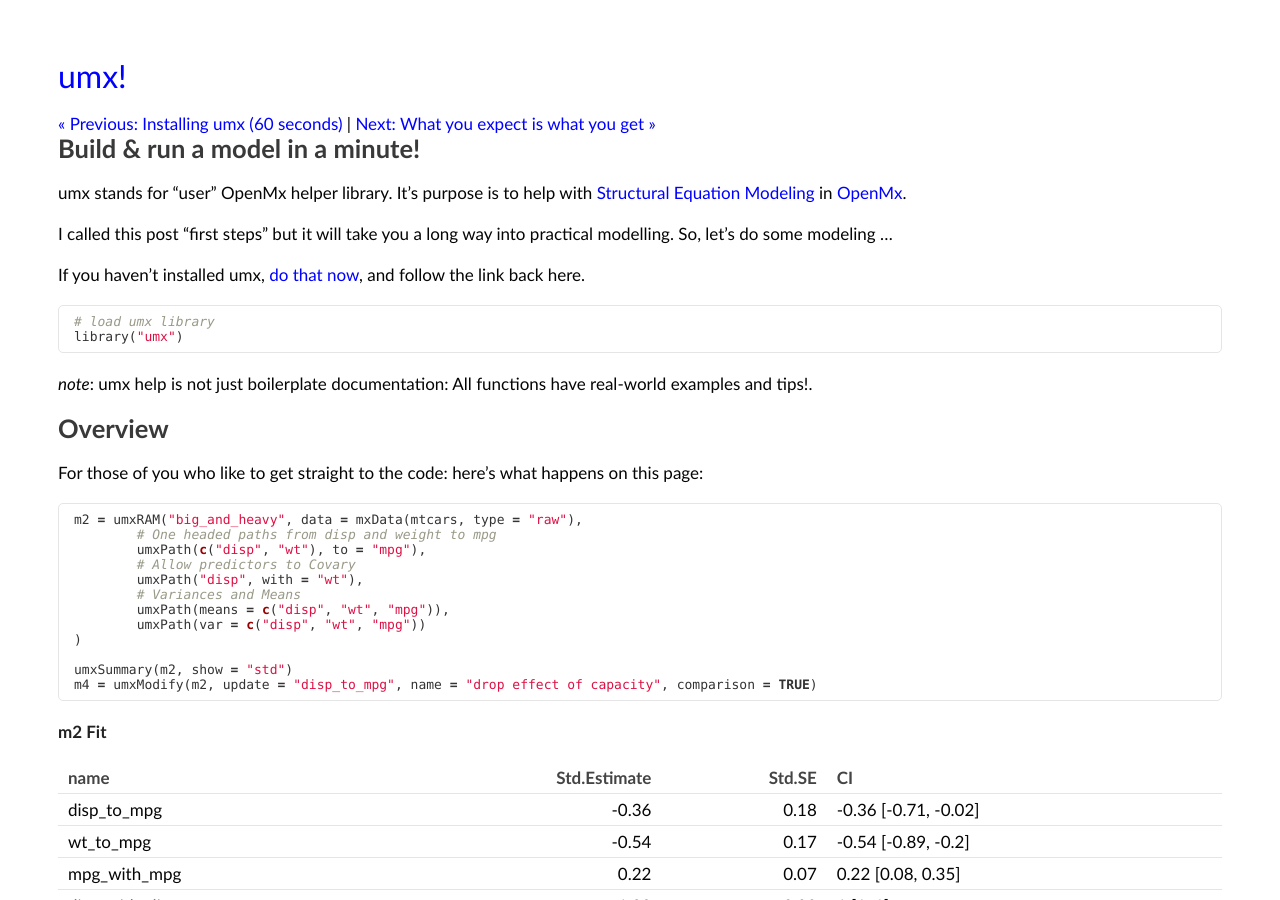
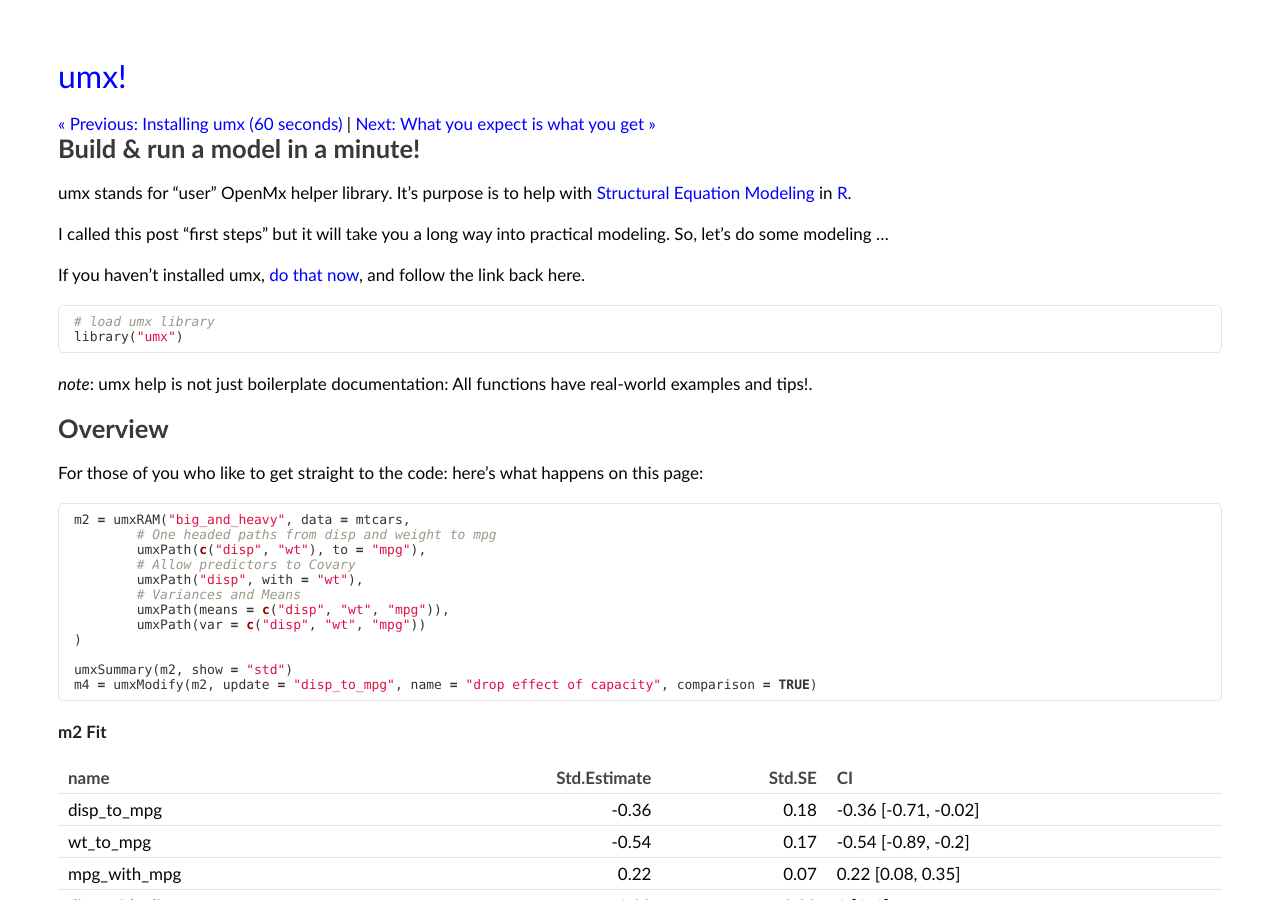
Before and after one commit to tbates/tbates.github.io, a Jekyll site: the page built from _posts/2000-11-30-base-First-steps.markdown, in a window 1280 px wide and 900 px high. Built offline with Jekyll 4.4.1, drawn with Linux system fonts in a browser that asks for light colours.

Commit message:
no message

````diff
--- a/_posts/2000-11-30-base-First-steps.markdown
+++ b/_posts/2000-11-30-base-First-steps.markdown
@@ -7,9 +7,9 @@
 ---
 
 <a name="top"></a>
-umx stands for "user" OpenMx helper library. It's purpose is to help with [Structural Equation Modeling](https://en.wikipedia.org/wiki/Structural_equation_modeling) in [OpenMx](https://openmx.ssri.psu.edu).
+umx stands for "user" OpenMx helper library. It's purpose is to help with [Structural Equation Modeling](https://en.wikipedia.org/wiki/Structural_equation_modeling) in [R](https://cran.r-project.org).
 
-I called this post "first steps" but it will take you a long way into practical modelling. So, let's do some modeling …
+I called this post "first steps" but it will take you a long way into practical modeling. So, let's do some modeling …
 
 If you haven't installed umx, [do that now](/basic/2000/12/10/base-Install.html), and follow the link back here.
 
@@ -26,8 +26,8 @@
 
 For those of you who like to get straight to the code: here's what happens on this page:
 
-```r
-m2 = umxRAM("big_and_heavy", data = mxData(mtcars, type = "raw"),
+```R
+m2 = umxRAM("big_and_heavy", data = mtcars,
 	# One headed paths from disp and weight to mpg
 	umxPath(c("disp", "wt"), to = "mpg"),
 	# Allow predictors to Covary
````
